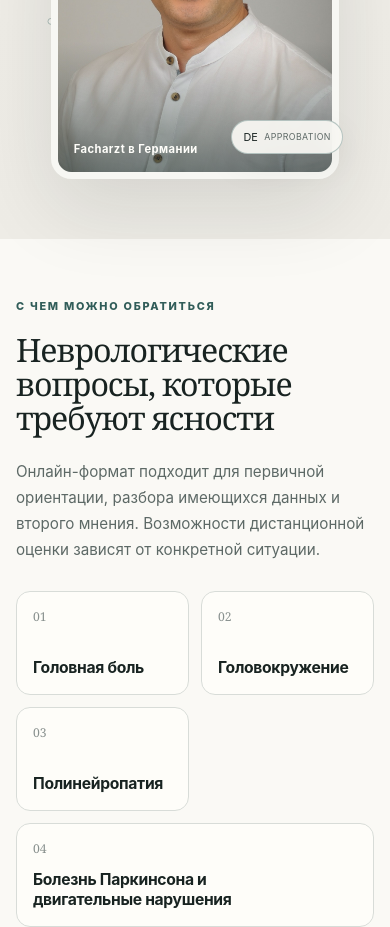
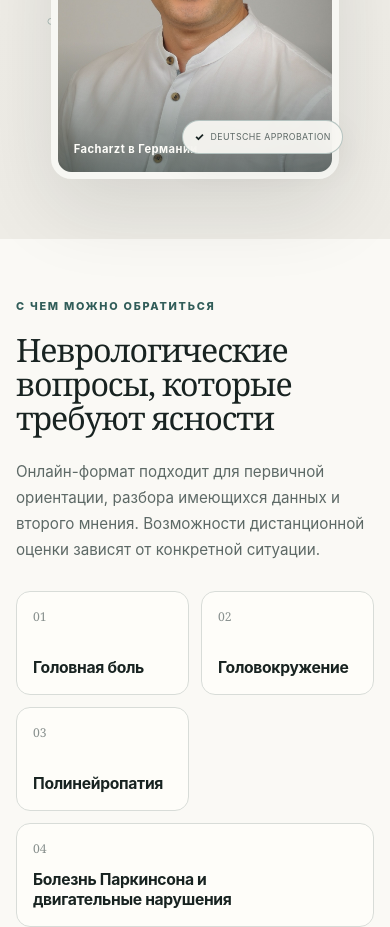
Before and after one commit to Zhenis-lab/neurologe-ayazbayev, a Next.js app: page / in a window 390 px wide. Shown: the part 800-1727 px from the top of the page. Built offline with nearby package versions, Linux system fonts and the light colour scheme.

Commit message:
Use a restrained mobile Approbation indicator

```diff
--- a/app/page.tsx
+++ b/app/page.tsx
@@ -132,8 +132,10 @@ export default function HomePage() {
               </figcaption>
             </figure>
             <div className="v2-hero-seal" aria-hidden="true">
-              <span>DE</span>
-              <small>Approbation</small>
+              <span className="v2-seal-desktop">DE</span>
+              <small className="v2-seal-desktop">Approbation</small>
+              <span className="v2-seal-mobile">✓</span>
+              <small className="v2-seal-mobile">Deutsche Approbation</small>
             </div>
           </div>
         </Container>
```
